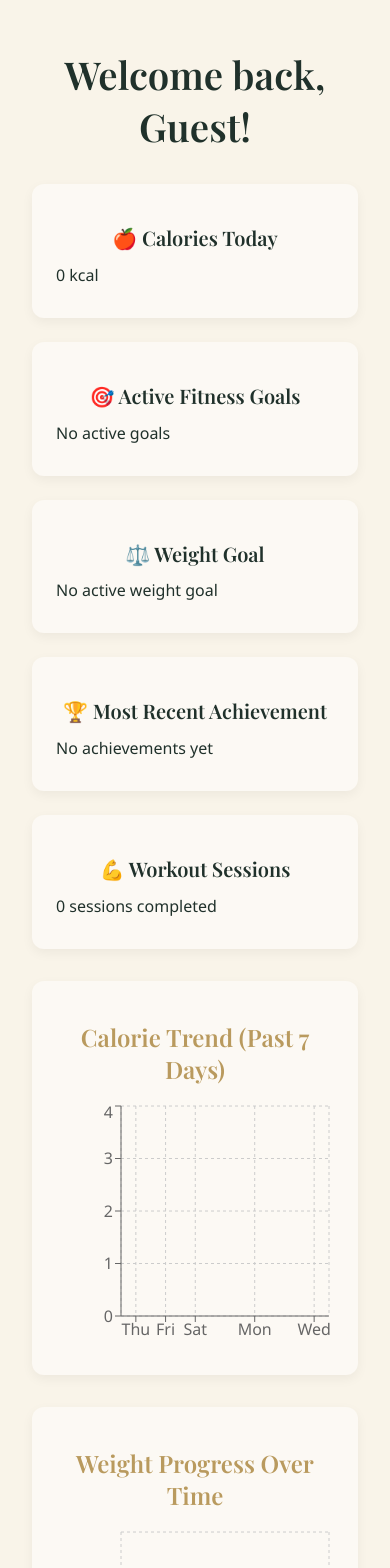
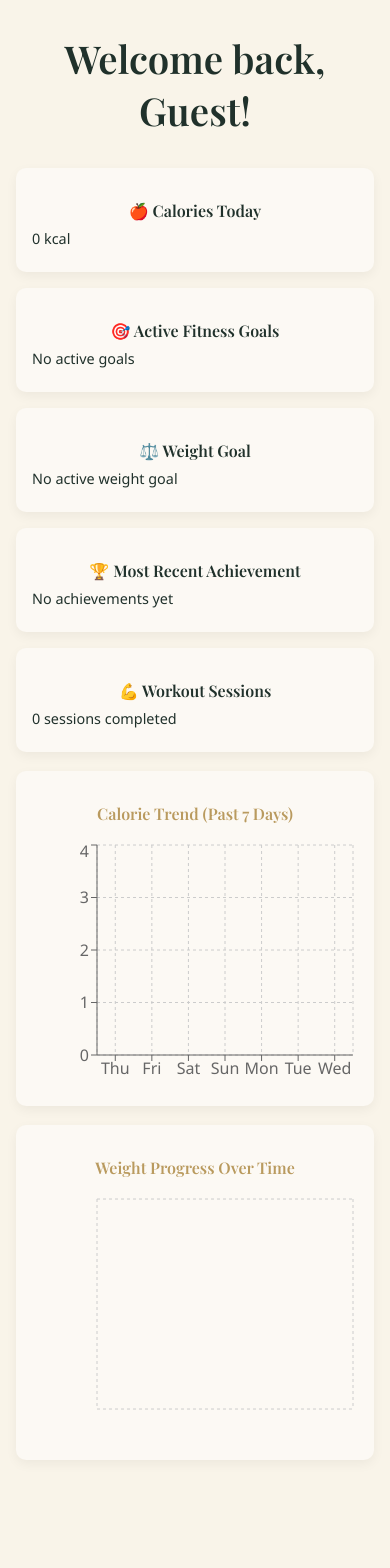
Before and after one commit to Annayingyang/my-fitness, a React (Create React App) app: page /my-fitness/dashboard in a window 390 px wide. Shown: the top 1568 px of the page. After the commit the page ends 1476 px from the top, so only its background shows below. Built offline with nearby package versions, Linux system fonts and the light colour scheme.

Commit message:
Add responsive styles for Dashboard layout

```diff
--- a/src/Styling/Dashboard.css
+++ b/src/Styling/Dashboard.css
@@ -105,3 +105,83 @@ progress::-webkit-progress-value {
   color: #B99A5E;
   margin-bottom: 1rem;
 }
+
+/* 🌐 Tablets (≤768px) */
+@media (max-width: 768px) {
+  .dashboard-container {
+    padding: 1.5rem;
+  }
+
+  .dashboard-grid {
+    grid-template-columns: repeat(auto-fit, minmax(200px, 1fr));
+    gap: 1.2rem;
+  }
+
+  .dashboard-card {
+    padding: 1.2rem;
+  }
+
+  .dashboard-card h2 {
+    font-size: 1.1rem;
+  }
+
+  .dashboard-card p,
+  .dashboard-card li {
+    font-size: 0.95rem;
+  }
+
+  .dashboard-chart {
+    padding: 1.2rem;
+    margin-top: 1.5rem;
+  }
+
+  .dashboard-chart h2 {
+    font-size: 1.1rem;
+  }
+
+  progress {
+    height: 14px;
+  }
+}
+
+/* 📱 Phones (≤480px) */
+@media (max-width: 480px) {
+  .dashboard-container {
+    padding: 1rem;
+  }
+
+  .dashboard-grid {
+    grid-template-columns: 1fr;
+    gap: 1rem;
+  }
+
+  .dashboard-card {
+    padding: 1rem;
+    border-radius: 10px;
+  }
+
+  .dashboard-card h2 {
+    font-size: 1rem;
+    margin-bottom: 0.5rem;
+  }
+
+  .dashboard-card p,
+  .dashboard-card li {
+    font-size: 0.9rem;
+  }
+
+  .dashboard-chart {
+    padding: 1rem;
+    border-radius: 10px;
+    margin-top: 1.2rem;
+  }
+
+  .dashboard-chart h2 {
+    font-size: 1rem;
+    text-align: center;
+  }
+
+  progress {
+    height: 12px;
+  }
+}
```
